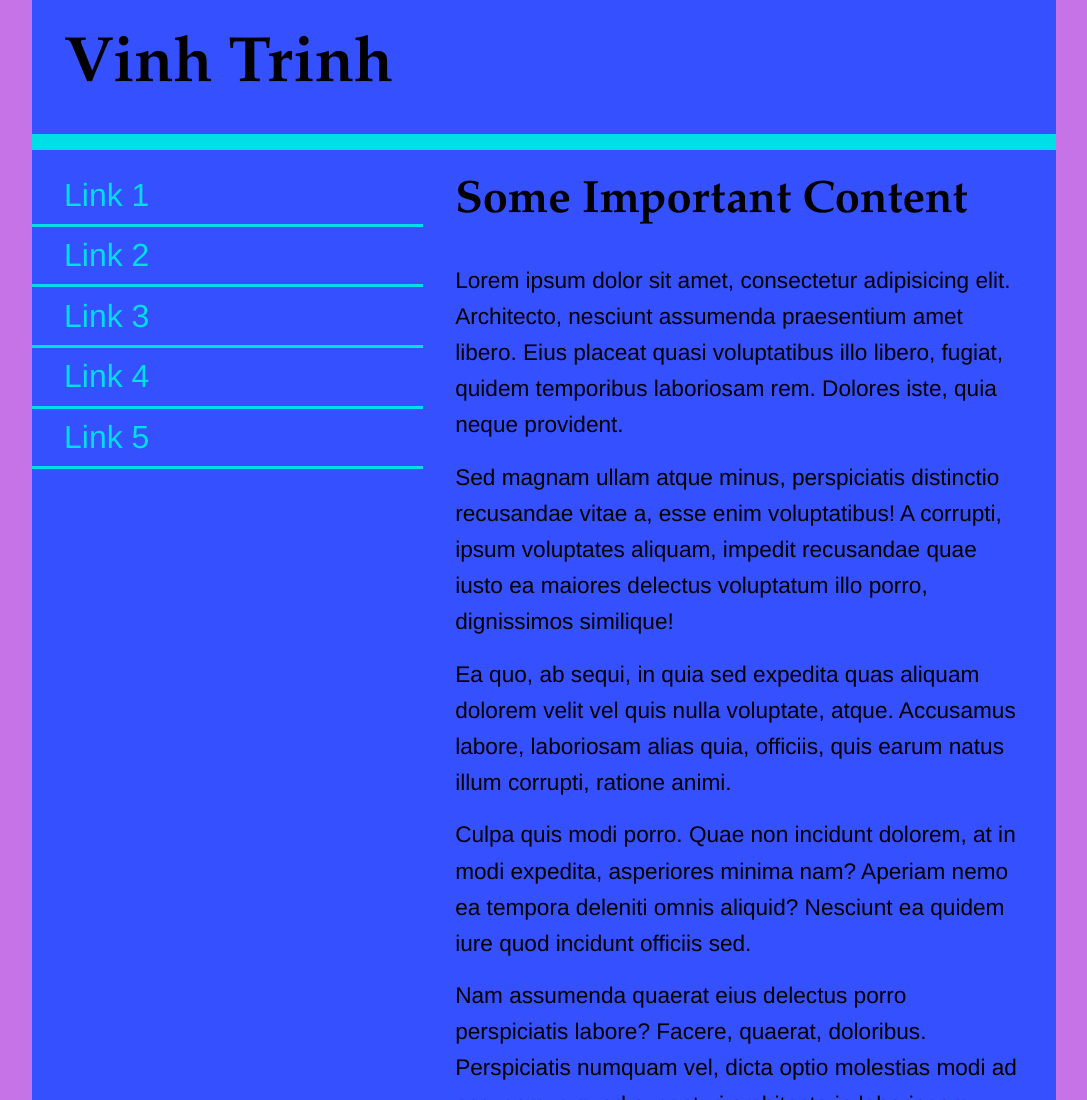
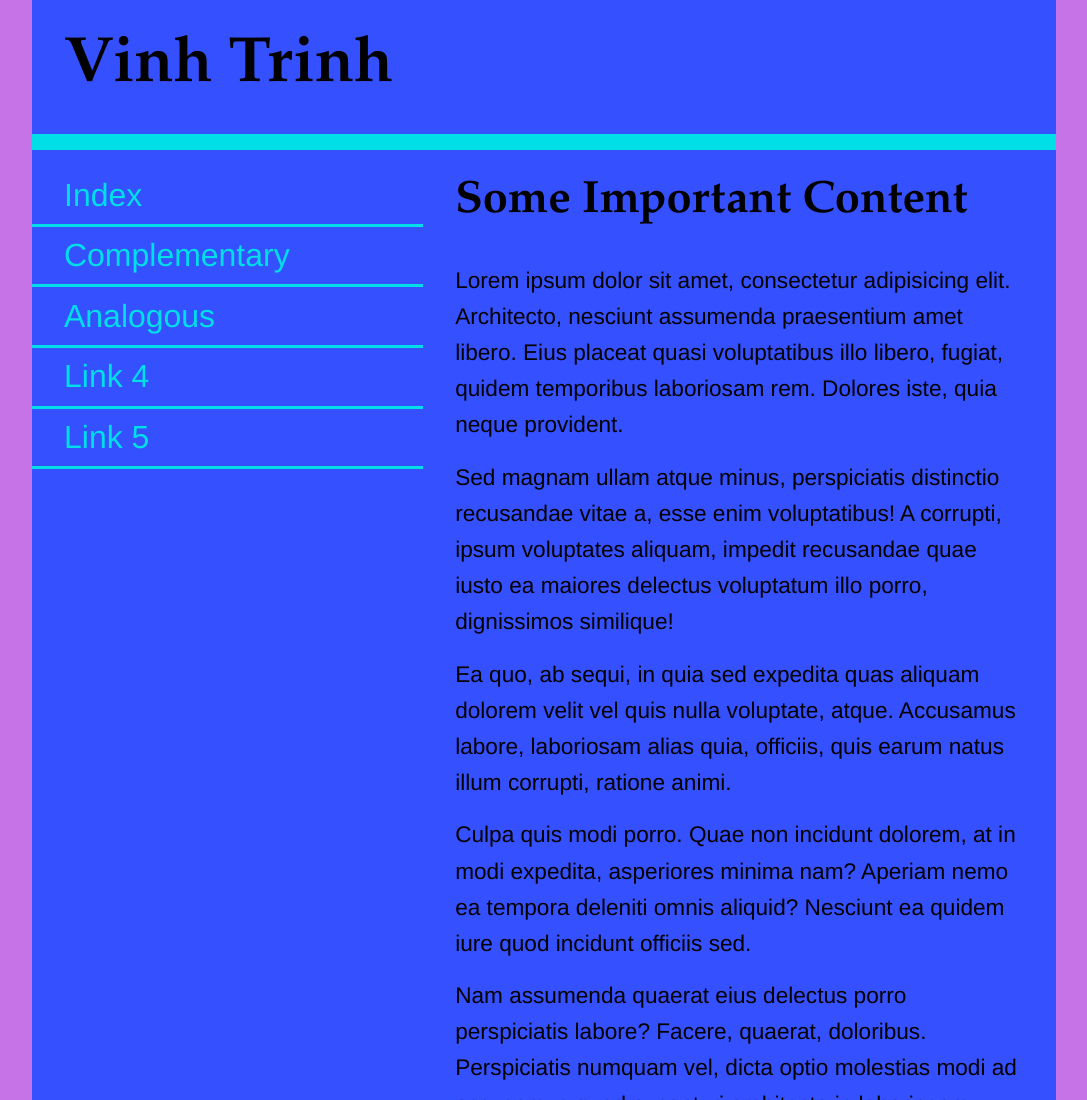
Before and after one commit to trin0019/colours-assign, a plain HTML site: page analogous.html in a window 1280 px wide. Shown: the top 1100 px of the page, without its empty margins (96-1183 px from the left). Drawn offline with Linux system fonts and the light colour scheme.

Commit message:
Added Links

```diff
--- a/analogous.html
+++ b/analogous.html
@@ -98,9 +98,9 @@
         </header>
         <nav>
             <ul>
-                <li><a href="#">Link 1</a></li>
-                <li><a href="#">Link 2</a></li>
-                <li><a href="#">Link 3</a></li>
+                <li><a href="/index.html">Index</a></li>
+                <li><a href="/complementary.html">Complementary</a></li>
+                <li><a href="/analogous.html">Analogous</a></li>
                 <li><a href="#">Link 4</a></li>
                 <li><a href="#">Link 5</a></li>
             </ul>
```
Also changed, not shown: complementary.html (+3 -3 lines), index.html (+3 -3 lines).
